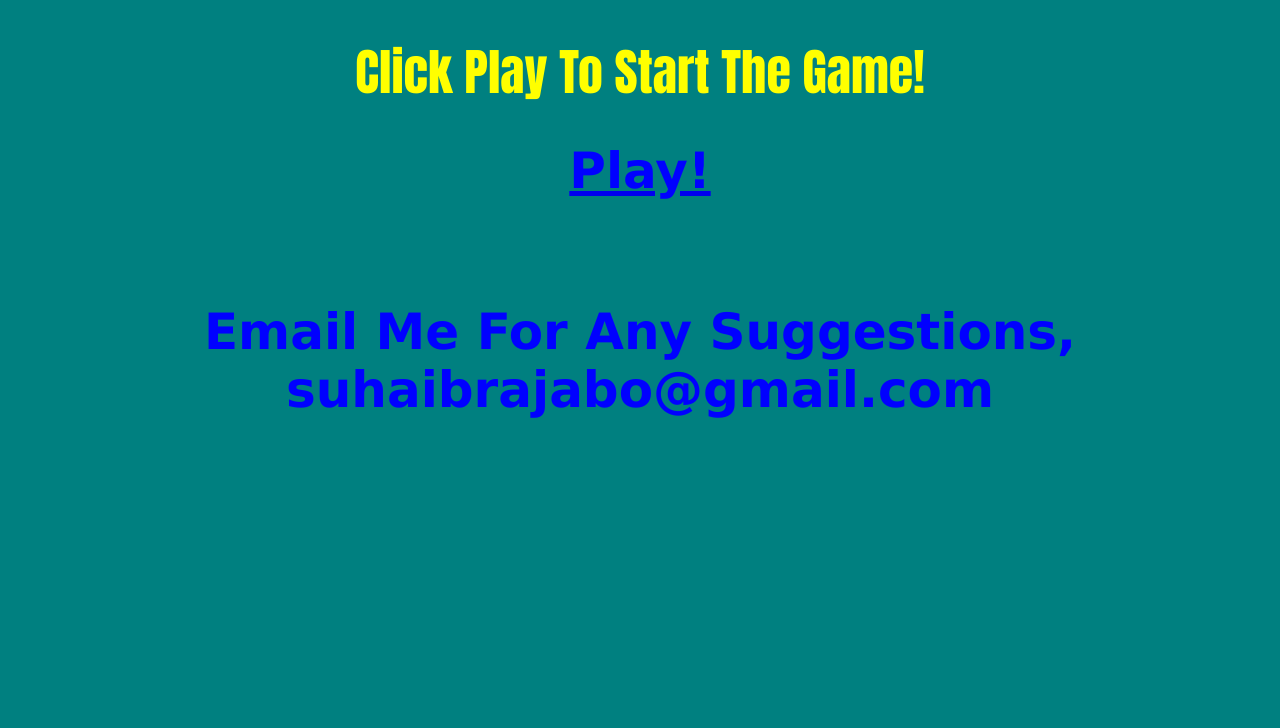
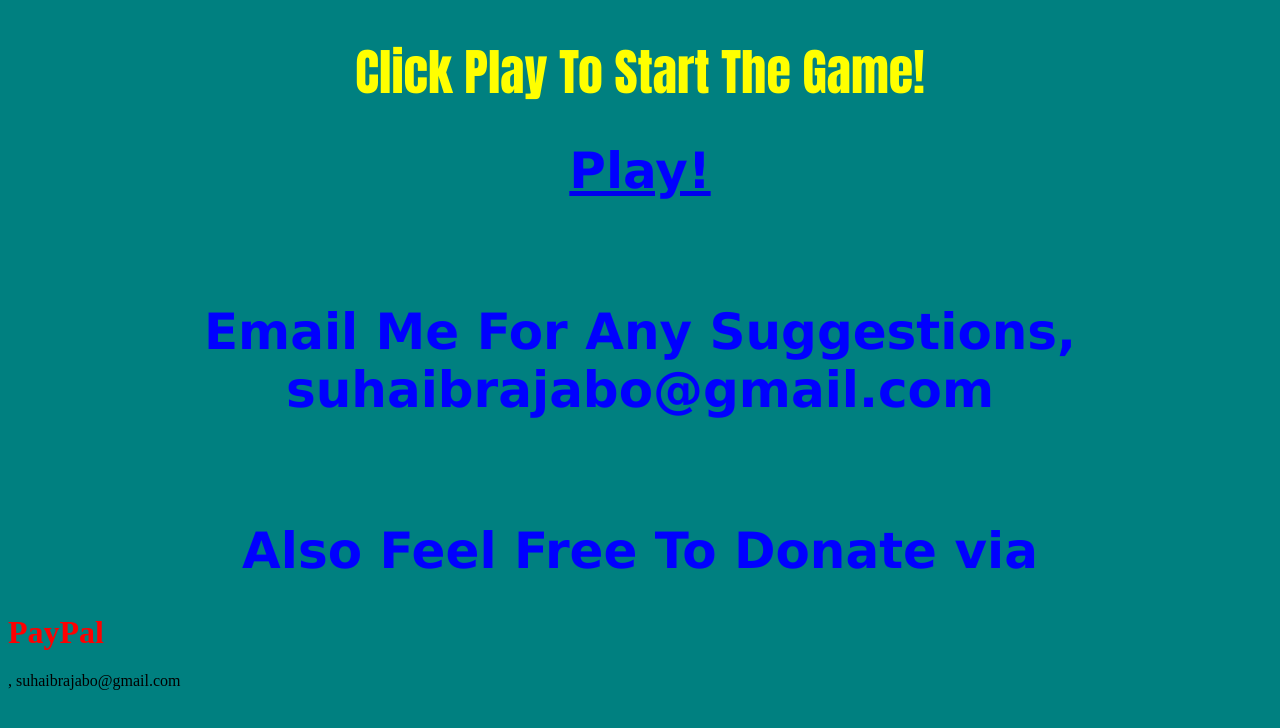
Before and after one commit to Suhaib5333/Object-Clicking, a plain HTML site: page index.html in a window 1280 px wide. Drawn offline with Linux system fonts and the light colour scheme.

Commit message:
Update index.html

```diff
--- a/index.html
+++ b/index.html
@@ -7,6 +7,7 @@
 	<body bgcolor="teal">
 	<h1 class="homeheading">Click Play To Start The Game!</h1>
 	<a href="Index1.html"><h1 class="play">Play!</h1></a><br><br>
-	<h1 class="play">Email Me For Any Suggestions, suhaibrajabo@gmail.com</h1>
+	<h1 class="play">Email Me For Any Suggestions, suhaibrajabo@gmail.com</h1><br><br>
+	<h1 class="play">Also Feel Free To Donate via <h1 style="color:red;">PayPal</h1>, suhaibrajabo@gmail.com</h1>
 	</body>
 </html>
```
